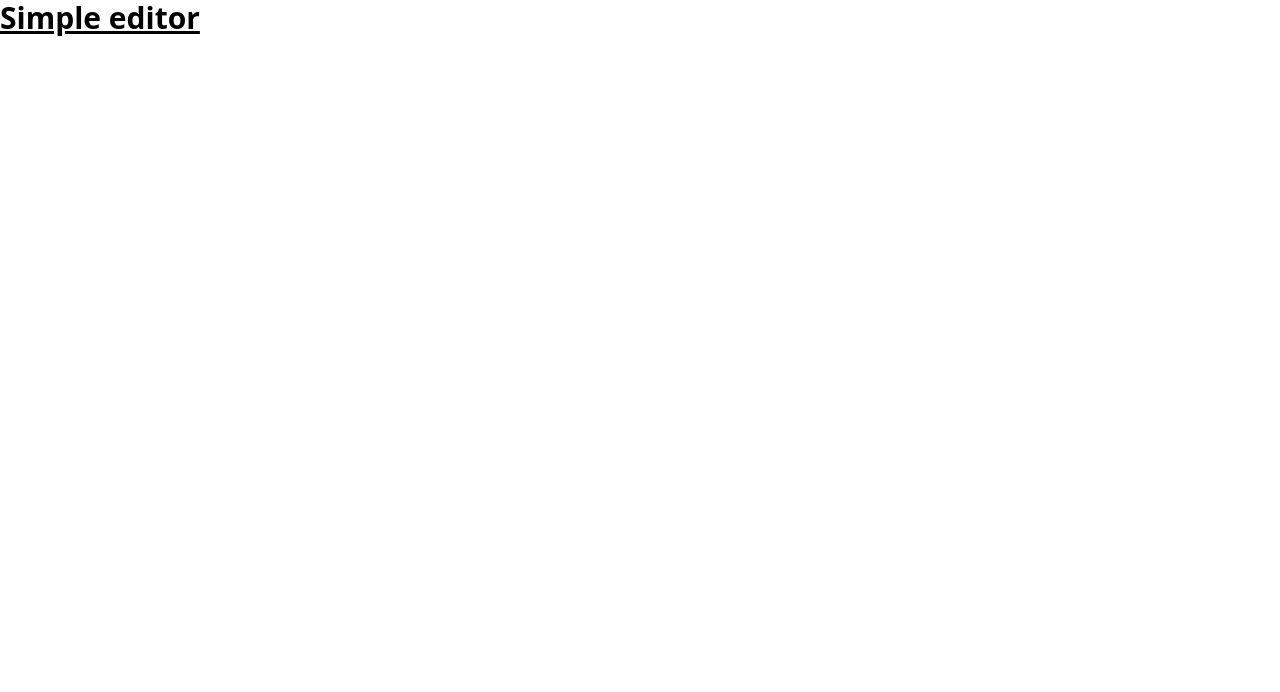
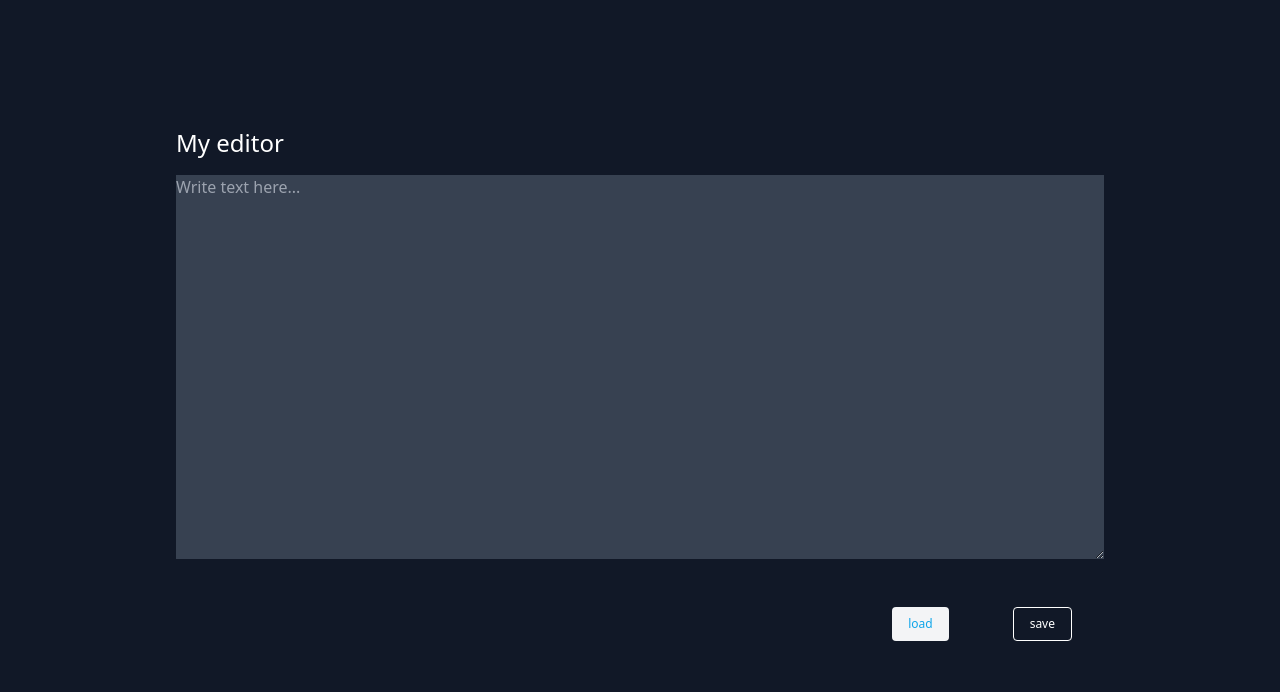
Before and after one commit to pawel-haraf/simple-editor, a website built with Parcel: page src/index.html in a window 1280 px wide. Built offline with nearby package versions, Linux system fonts and the light colour scheme.

Commit message:
Created simple-editor's code

```diff
--- a/src/index.html
+++ b/src/index.html
@@ -8,10 +8,19 @@
     <title>Simple editor</title>
 </head>
 
-<body>
-    <h1 class="text-3xl font-bold underline">
-        Simple editor
-    </h1>
+<body class="flex items-center justify-center gap-4 flex-col w-screen h-screen bg-gray-900">
+    <form class="flex items-center flex-col gap-4 w-9/12  p-4">
+        <label for="textarea" class="self-start text-2xl text-white">
+            My editor
+        </label>
+        <textarea name="textarea" id="textarea" placeholder="Write text here..."
+            class="w-full h-96 bg-gray-700 text-gray-400"></textarea>
+        <div class="flex justify-end gap-16 w-full p-8">
+            <button class="bg-gray-100 text-sky-500 text-xs rounded px-4 py-2">load</button>
+            <button class="bg-gray-900 text-white text-xs border border-white rounded px-4 py-2">save</button>
+        </div>
+    </form>
+    <script defer src="main.js"></script>
 </body>
 
 </html>
```
